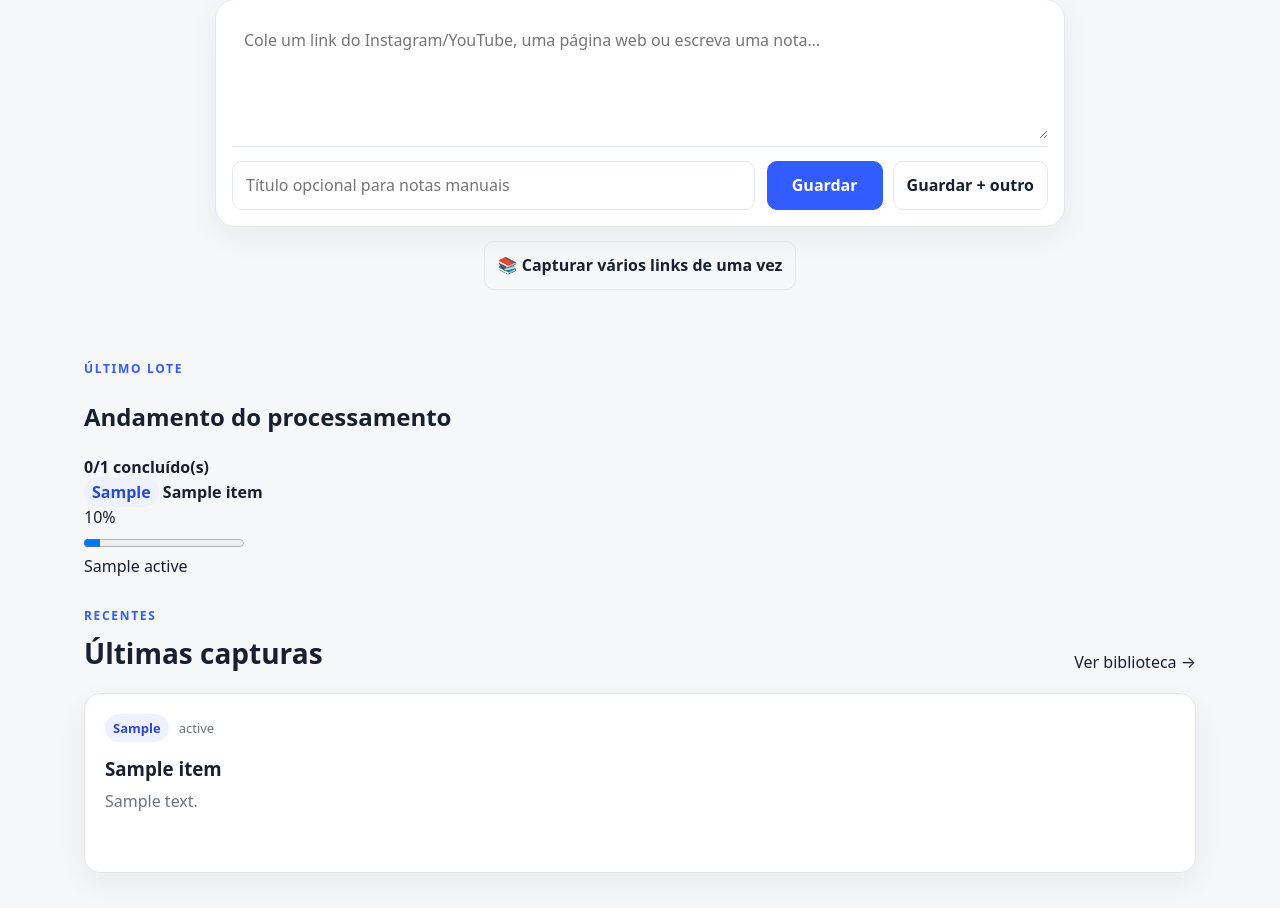
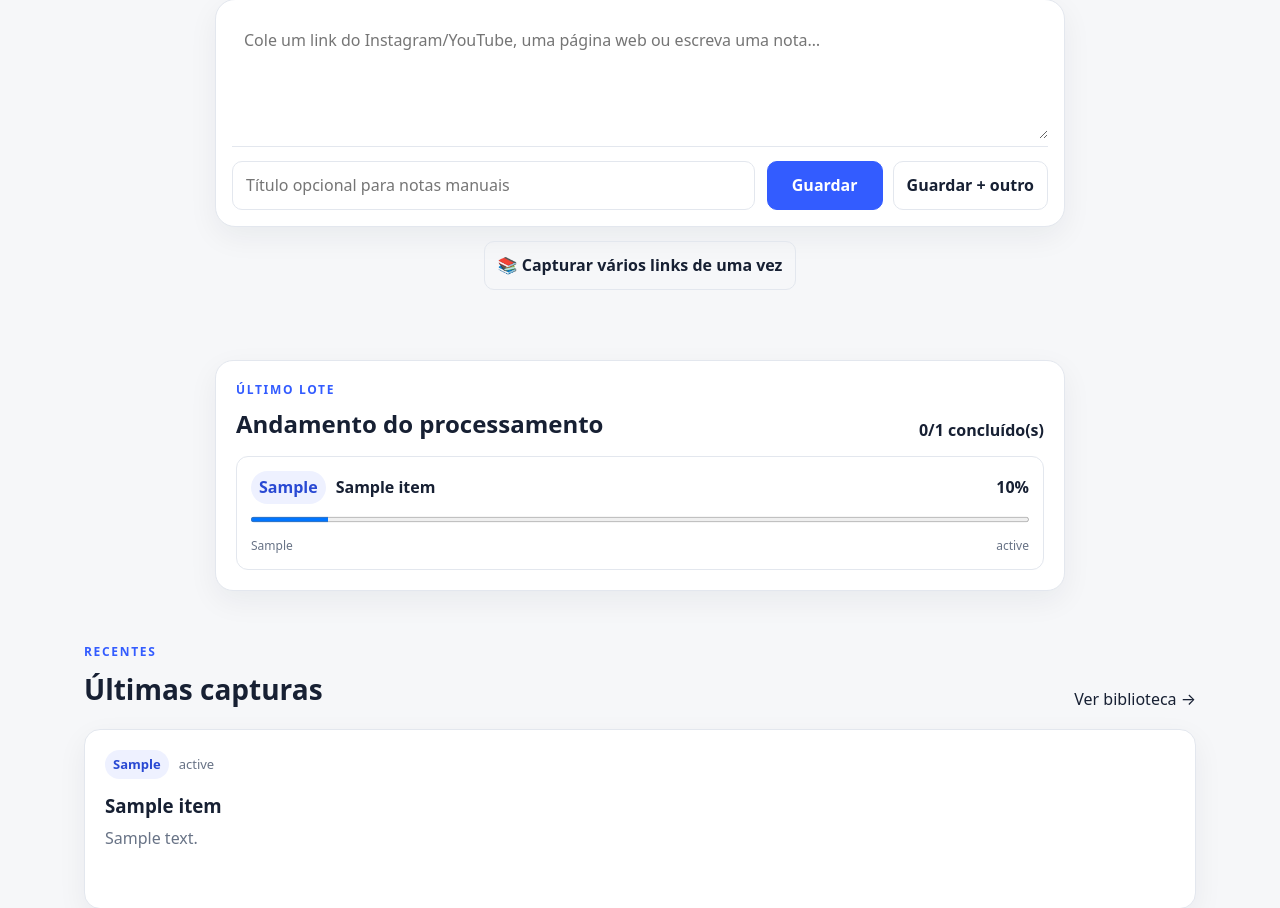
Before and after one commit to ramkar987/segundo_cerebro, a Django app: template templates/knowledge/home.html in a window 1280 px wide. Shown: the part 301-1209 px from the top of the page. Before the commit the page ends 1174 px from the top, so only its background shows below. Run offline with Django 5.2, Linux system fonts and the light colour scheme; tables that the repository leaves empty hold one stand-in row (values such as "Sample post"); the template is opened without the code that fills it: values that come from a table or form of the project are taken from there, most other values are stand-ins (such as "Sample title", 1, 10 or a date in 2020); data that the repository does not hold is empty.

Commit message:
Style live batch progress panel

```diff
--- a/static/css/app.css
+++ b/static/css/app.css
@@ -232,3 +232,98 @@ html[data-theme="dark"] .message.error{
     width:100%;
   }
 }
+
+.batch-progress-panel{
+  max-width:850px;
+  margin:0 auto 52px;
+  background:var(--panel);
+  border:1px solid var(--line);
+  border-radius:18px;
+  box-shadow:var(--shadow);
+  padding:20px;
+}
+.batch-progress-head{
+  display:flex;
+  align-items:flex-end;
+  justify-content:space-between;
+  gap:16px;
+  margin-bottom:14px;
+}
+.batch-progress-head h2{
+  margin:0;
+  font-size:24px;
+}
+.batch-progress-list{
+  display:grid;
+  gap:10px;
+}
+.batch-progress-item{
+  display:block;
+  padding:14px;
+  border:1px solid var(--line);
+  border-radius:12px;
+  background:var(--control-bg);
+}
+.batch-progress-item:hover{
+  border-color:var(--hover-line);
+}
+.batch-progress-item.done{
+  border-color:var(--success-line);
+}
+.batch-progress-item.failed{
+  border-color:#b94a59;
+}
+.batch-progress-top,
+.batch-progress-meta{
+  display:flex;
+  align-items:center;
+  justify-content:space-between;
+  gap:12px;
+}
+.batch-progress-title-wrap{
+  display:flex;
+  align-items:center;
+  gap:10px;
+  min-width:0;
+}
+.batch-title{
+  overflow:hidden;
+  text-overflow:ellipsis;
+  white-space:nowrap;
+}
+.batch-percent{
+  font-weight:800;
+  flex:0 0 auto;
+}
+.batch-progress-bar{
+  width:100%;
+  height:11px;
+  margin:10px 0 8px;
+}
+.batch-progress-bar::-webkit-progress-bar{
+  background:var(--progress-track);
+  border-radius:999px;
+}
+.batch-progress-bar::-webkit-progress-value{
+  background:var(--accent);
+  border-radius:999px;
+}
+.batch-progress-bar::-moz-progress-bar{
+  background:var(--accent);
+  border-radius:999px;
+}
+.batch-progress-meta{
+  color:var(--muted);
+  font-size:12px;
+}
+@media(max-width:650px){
+  .batch-progress-head,
+  .batch-progress-top,
+  .batch-progress-meta{
+    align-items:flex-start;
+  }
+  .batch-progress-head,
+  .batch-progress-top{
+    flex-direction:column;
+  }
+}
```
